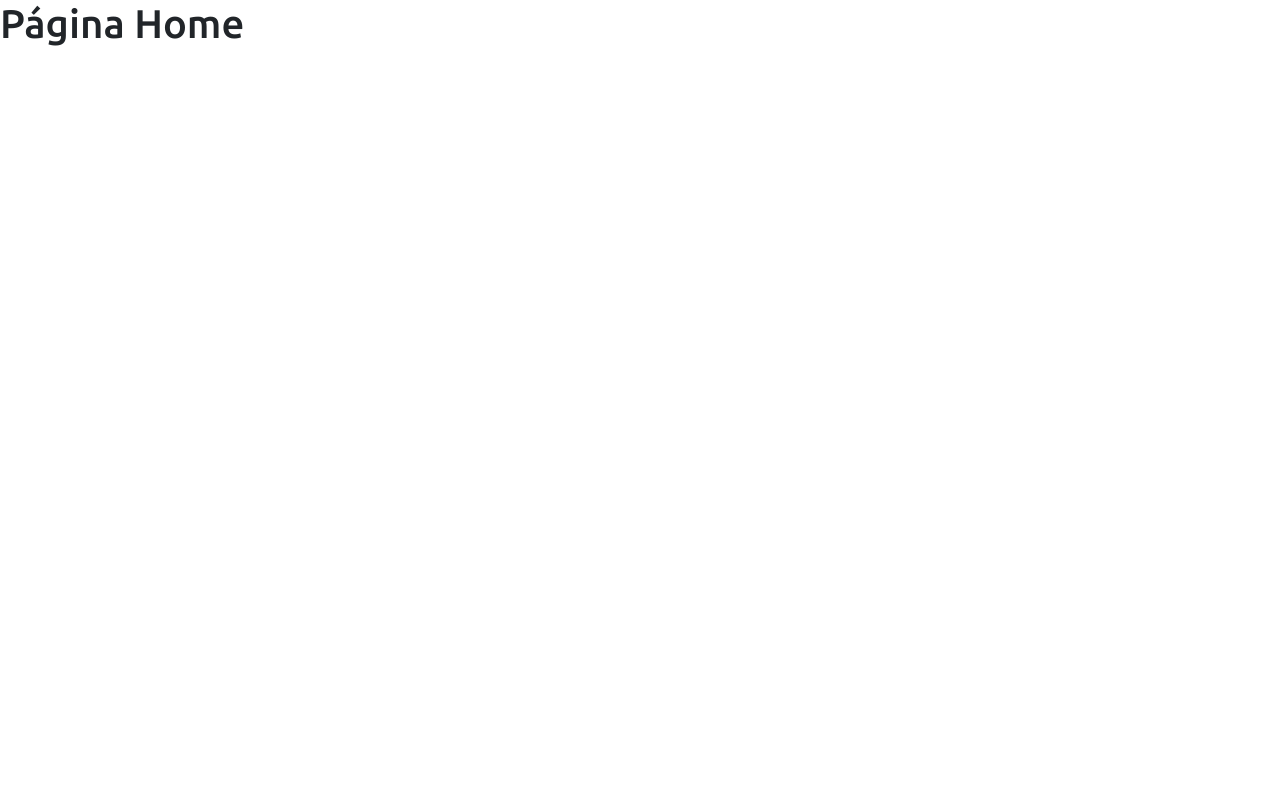
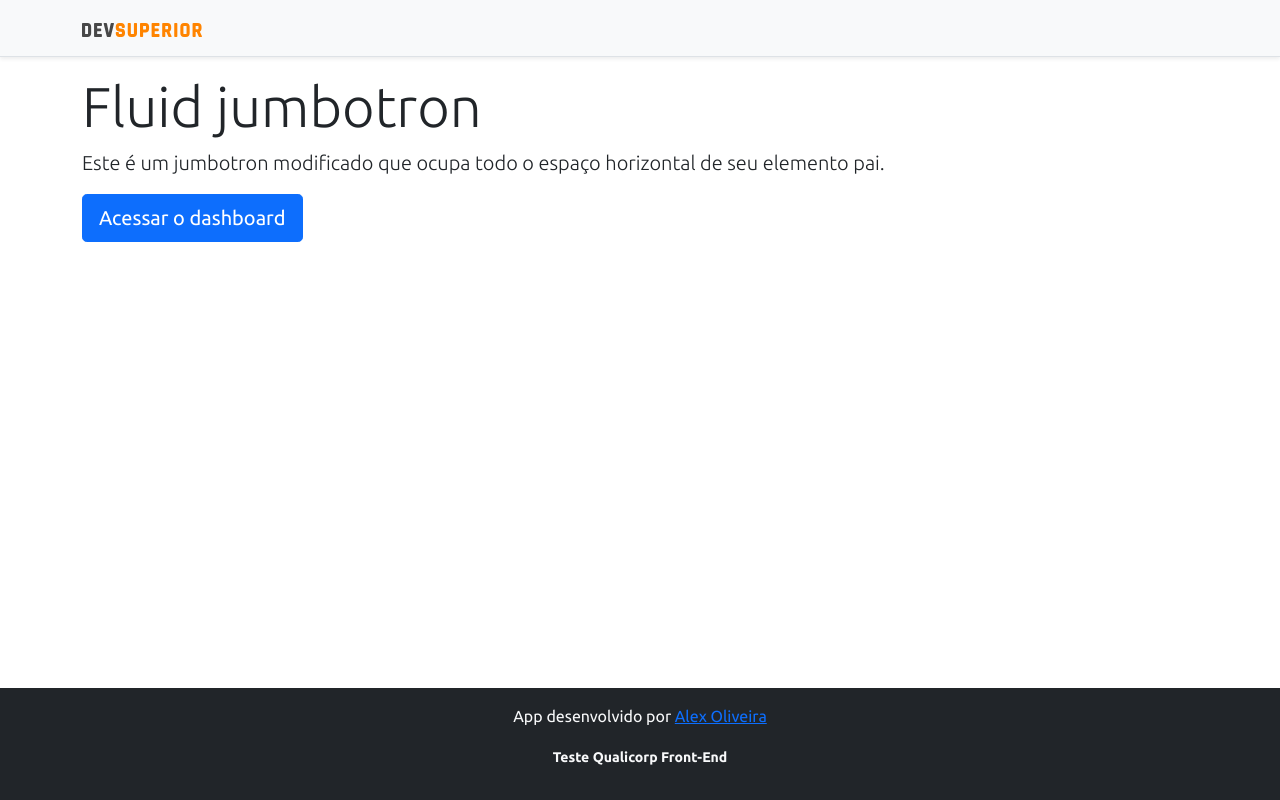
Before and after one commit to BrownNego/teste-frontend, a React (Create React App) app in the folder frontend/: page / in a window 1280 px wide. Built offline with nearby package versions, Linux system fonts and the light colour scheme.

Commit message:
Home, navigation

```diff
--- a/frontend/src/components/NavBar/index.tsx
+++ b/frontend/src/components/NavBar/index.tsx
@@ -1,11 +1,15 @@
 import ImgDsDark from 'assets/img/ds_dark.svg';
+import { Link } from 'react-router-dom';
 
 const NavBar = () => {
     return (
         <div className="d-flex flex-column flex-md-row align-items-center p-3 px-md-4 mb-3 bg-light border-bottom shadow-sm">
             <div className="container">
                 <nav className="my-2 my-md-0 mr-md-3">
-                    <img src={ImgDsDark} alt="TesteQuali" width="120" />
+                    <Link to="/">
+                        <img src={ImgDsDark} alt="TesteQuali" width="120" />
+                    </Link>
+
                 </nav>
             </div>
         </div>
--- a/frontend/src/pages/Home/index.tsx
+++ b/frontend/src/pages/Home/index.tsx
@@ -1,8 +1,20 @@
+import Footer from "components/Footer";
+import NavBar from "components/NavBar";
+import { Link } from "react-router-dom";
+
 const Home = () => {
     return (
-        <div>
-            <h1>Página Home</h1>
-        </div>
+        <>
+            <NavBar />
+            <div className="container">
+                <div className="jumbotron">
+                    <h1 className="display-4">Fluid jumbotron</h1>
+                    <p className="lead">Este é um jumbotron modificado que ocupa todo o espaço horizontal de seu elemento pai.</p>
+                    <Link className="btn btn-primary btn-lg" to="/dashboard"> Acessar o dashboard</Link>
+                </div>
+            </div>
+            <Footer />
+        </>
     );
 }
 
```
